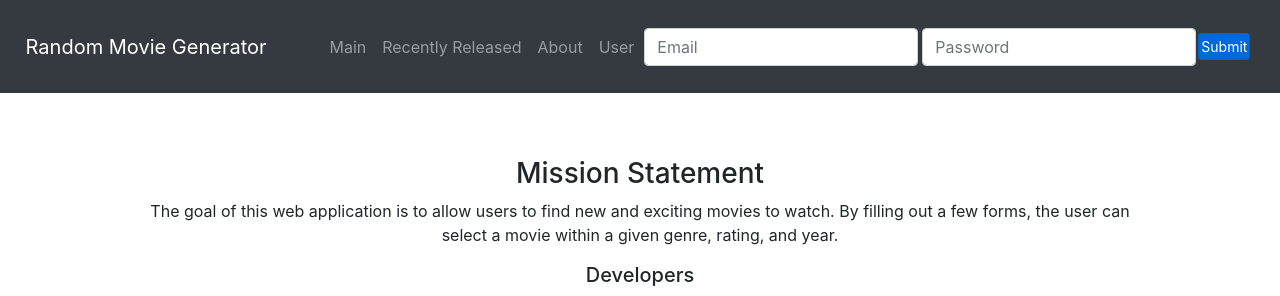
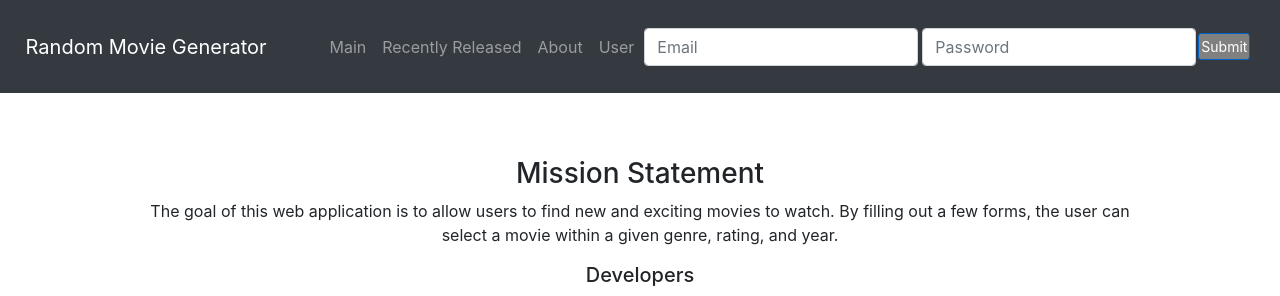
Before and after one commit to samhecht/cs4640, a PHP site: template views/about.html in a window 1280 px wide, with the pointer over the restyled element. Shown: the top 296 px of the page. Run offline with PHP 8.4, Linux system fonts and the light colour scheme; the template is opened without the code that fills it, so the values that code supplies are empty; some libraries are stand-ins or nearby versions.

Commit message:
add hover effects

```diff
--- a/styles/mystyle.css
+++ b/styles/mystyle.css
@@ -20,6 +20,13 @@ body {
 
 .login-button {
     padding: 2px 2px 2px 2px;
+}
+
+.login-button:hover {
+    background-color: grey;
+}
+.btn-send:hover {
+    background-color: grey;
 }
 .page-footer {
 /*    position: absolute;*/
```
